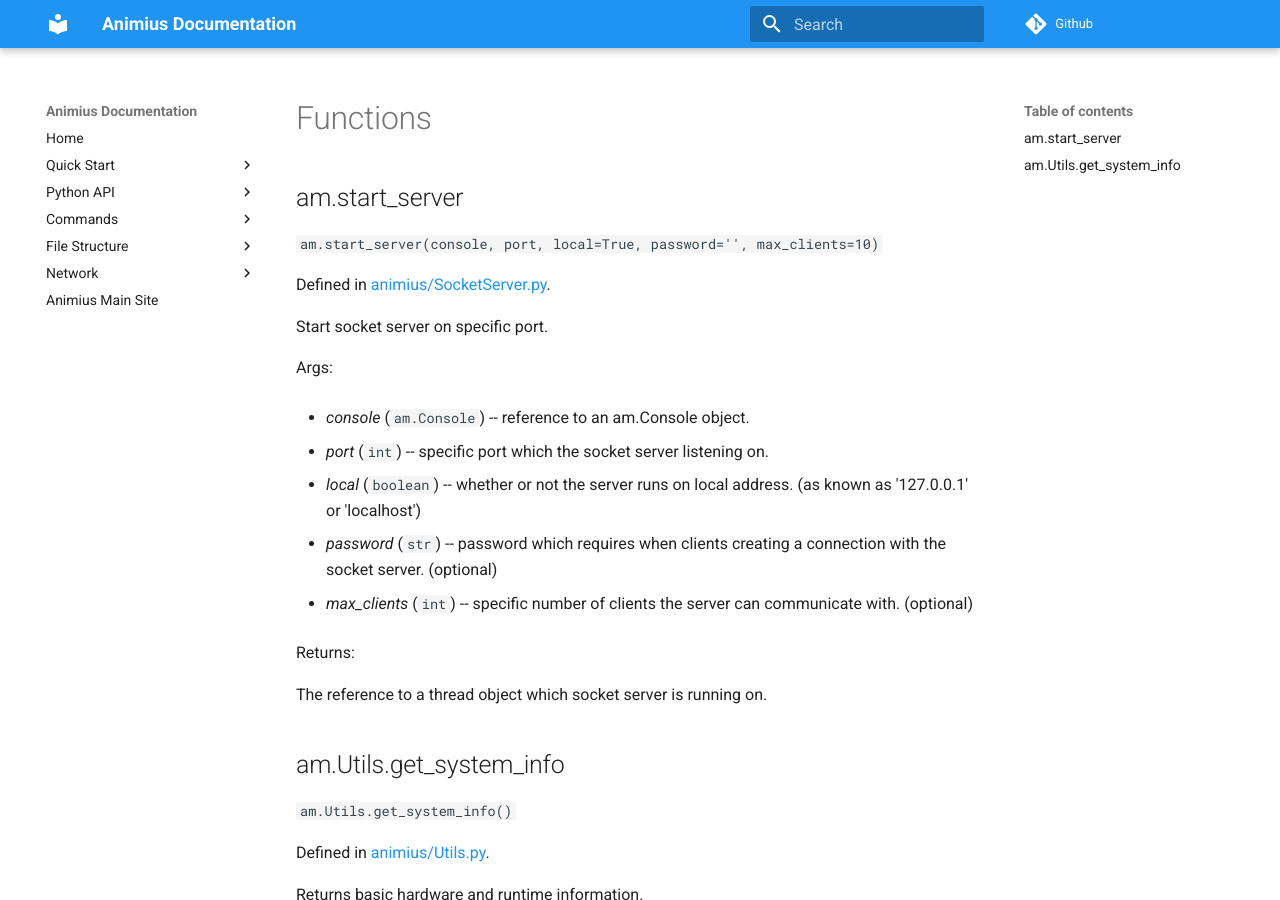
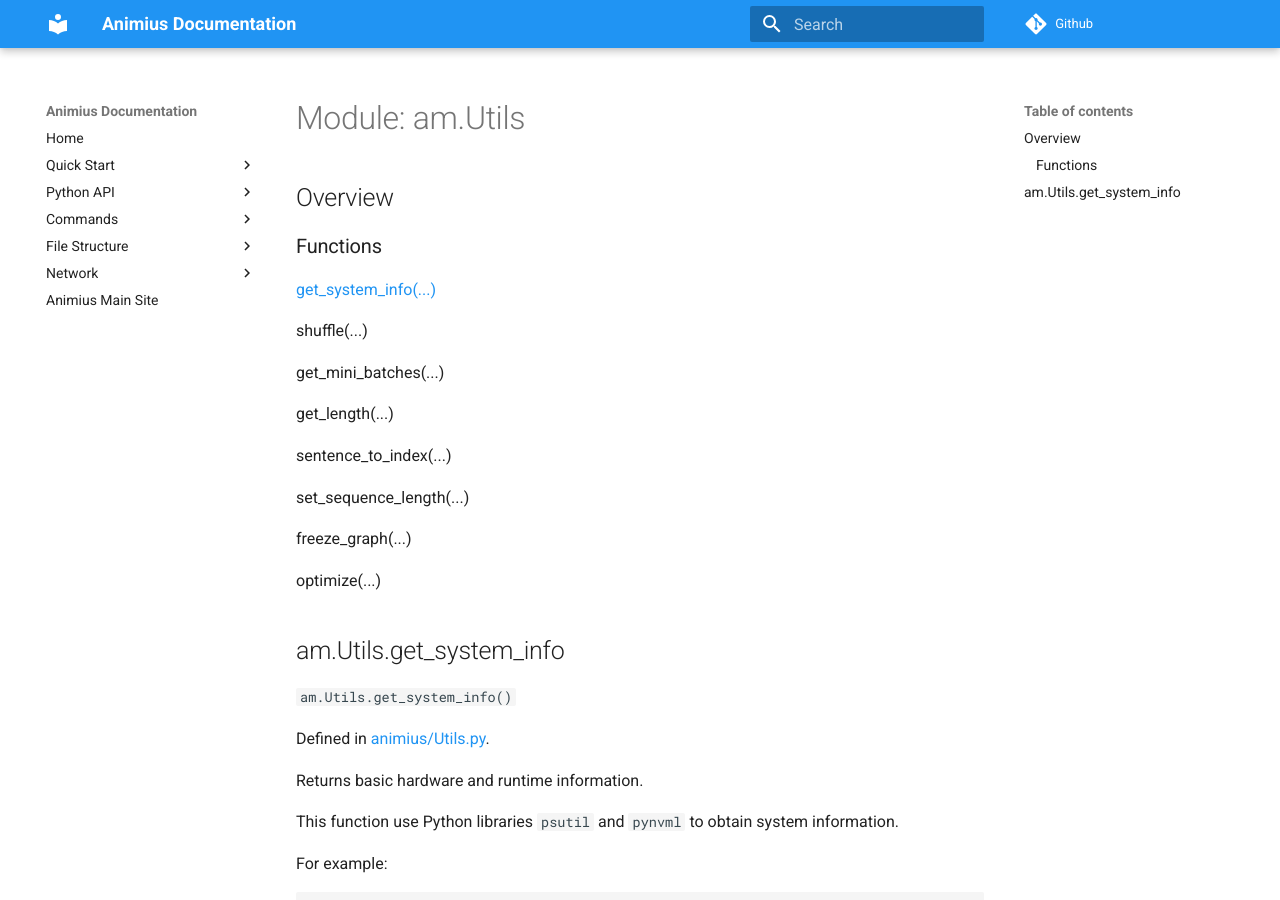
Before and after one commit to gundamMC/animius, an MkDocs documentation site: the page built from docs/python/am.Utils.md, in a window 1280 px wide and 900 px high. Built offline with MkDocs 1.6.1 and Material for MkDocs 9.7.7, drawn with Linux system fonts in a browser that asks for light colours; comment, search, counter and statistics services are not loaded.

Commit message:
Update structure of Python API doc.
Signed-off-by: xAsiimov <admin@xasiimov.com>

````diff
--- a/docs/python/functions.md
+++ b/docs/python/am.Utils.md
@@ -1,29 +1,24 @@
-# Functions
+# Module: am.Utils
 
-## am.start_server
+## Overview
 
-``` am.start_server(console, port, local=True, password='', max_clients=10) ```
+### Functions
 
-Defined in [animius/SocketServer.py](https://github.com/gundamMC/animius/blob/master/animius/SocketServer.py).
+[get_system_info(...)](https://gundammc.github.io/animius/python/am.Utils#amutilsget_system_info)
 
-Start socket server on specific port.
+shuffle(...)
 
-Args:
+get_mini_batches(...)
 
-* *console* (`am.Console`) -- reference to an am.Console object.
+get_length(...)
 
+sentence_to_index(...)
 
-* *port* (`int`) -- specific port which the socket server listening on.
+set_sequence_length(...)
 
-* *local* (`boolean`) -- whether or not the server runs on local address. (as known as '127.0.0.1' or 'localhost')
+freeze_graph(...)
 
-* *password* (`str`) -- password which requires when clients creating a connection with the socket server. (optional)
-
-* *max_clients* (`int`) -- specific number of clients the server can communicate with. (optional)
-
-Returns:
-
-The reference to a thread object which socket server is running on.
+optimize(...)
 
 ## am.Utils.get_system_info
 
@@ -50,5 +45,3 @@
 Returns:
 
 A dict contains basic hardware and system information.
-
-##
````
Also changed, not shown: docs/python/am.Chatbot.md (added, +13 -0 lines), docs/python/am.IntentNER.md (added, +9 -0 lines), docs/python/am.SpeakerVerification.md (added, +9 -0 lines), docs/python/am.md (added, +128 -0 lines), docs/python/classes.md (deleted, +0 -54 lines), docs/python/modules.md (deleted, +0 -49 lines), docs/python/overview.md (deleted, +0 -37 lines).
